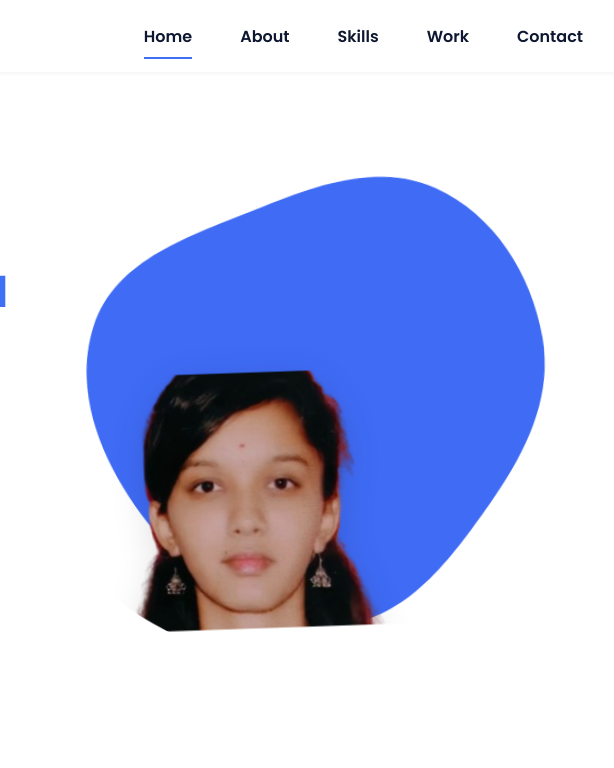
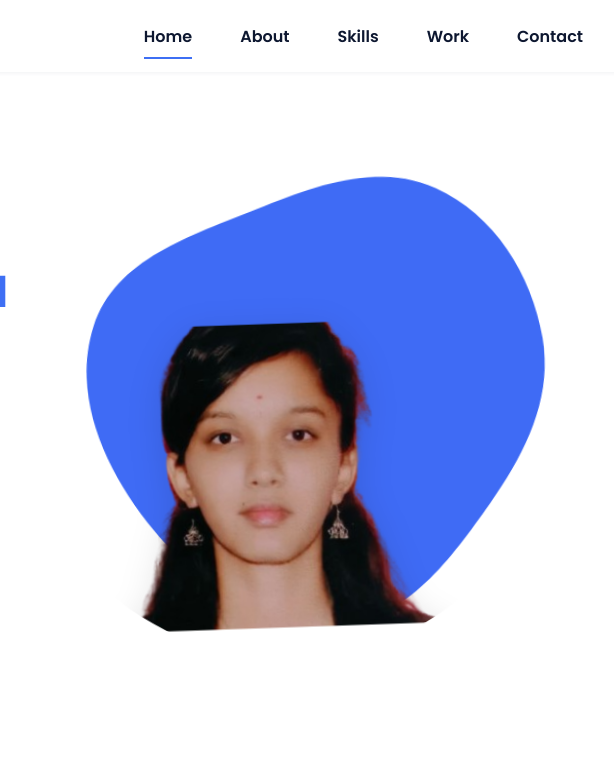
Before and after one commit to Sushravya40/portfolio, a plain HTML site: page index.html in a window 1280 px wide. Shown: the top 768 px of the page, 569-1183 px from the left. Drawn offline with nearby package versions, Linux system fonts and the light colour scheme.

Commit message:
Update index.html

```diff
--- a/index.html
+++ b/index.html
@@ -85,8 +85,8 @@
     <!-- face image -->
     <image
       clip-path="url(#avatarClip)"
-      x="-70"
-      y="200"
+      x="-50"
+      y="150"
       width="600"
       height="600"
       href="assets/img/perfil.png"
```
